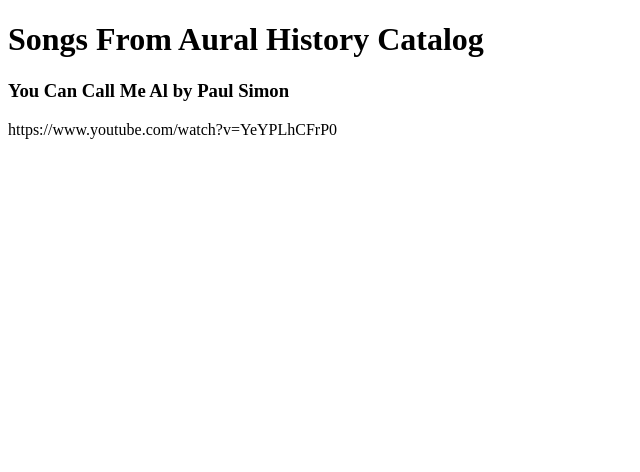
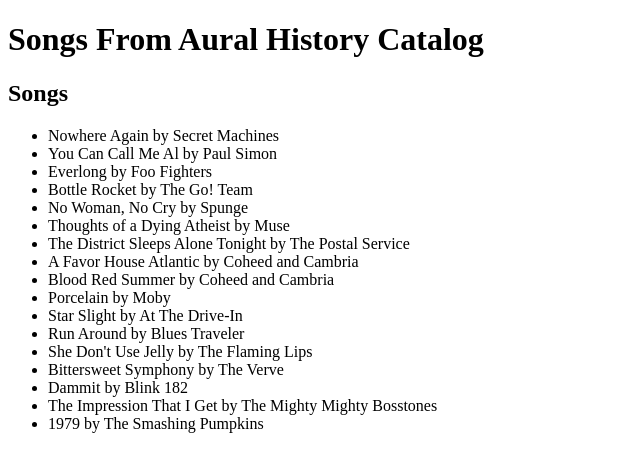
Before and after one commit to ianagpawa/songsFromCatalog, an Angular app: page / in a window 1280 px wide. Shown: the top 472 px of the page, without its empty margins (0-640 px from the left). Built offline with nearby package versions, Linux system fonts and the light colour scheme.

Commit message:
feat: Add mock listing

```diff
--- a/src/app/app.module.ts
+++ b/src/app/app.module.ts
@@ -1,5 +1,6 @@
 import { BrowserModule } from '@angular/platform-browser';
 import { NgModule } from '@angular/core';
+import { FormsModule } from '@angular/forms';
 
 
 import { AppComponent } from './app.component';
@@ -12,7 +13,8 @@
     SongsComponent
   ],
   imports: [
-    BrowserModule
+    BrowserModule,
+    FormsModule
   ],
   providers: [],
   bootstrap: [AppComponent]
--- a/src/app/songs/songs.component.html
+++ b/src/app/songs/songs.component.html
@@ -1,2 +1,8 @@
-<h3>{{song.title}} by {{song.artist}}</h3>
-<p>{{song.youtube}}</p>
+
+
+<h2>Songs</h2>
+<ul>
+  <li *ngFor="let song of songs">
+    {{song.title}} by {{song.artist}}
+  </li>
+</ul>
--- a/src/app/songs/songs.component.ts
+++ b/src/app/songs/songs.component.ts
@@ -1,5 +1,6 @@
 import { Component, OnInit } from '@angular/core';
 import { Song } from '../song';
+import { Songs } from '../mock_songs';
 
 @Component({
   selector: 'app-songs',
@@ -19,6 +20,9 @@
     youtube: "https://www.youtube.com/watch?v=YeYPLhCFrP0"
   };
 
+  songs = Songs;
+
+
   constructor() { }
 
   ngOnInit() {
```
